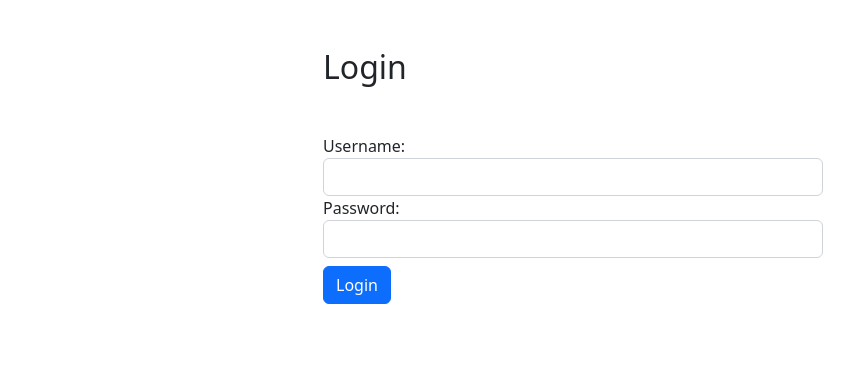
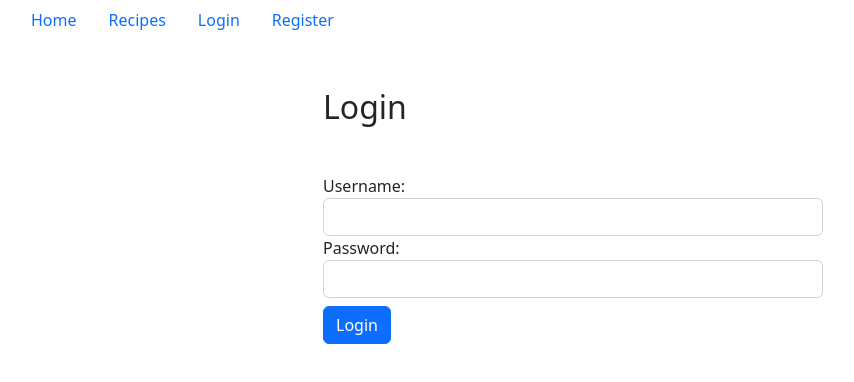
Before and after one commit to KirilKaloyanov/cookbook, a React (Create React App) app: page /login in a window 1280 px wide. Shown: the top 382 px of the page, without its empty margins (67-921 px from the left). Built offline with nearby package versions, Linux system fonts and the light colour scheme.

Commit message:
Implemented logout

```diff
--- a/package.json
+++ b/package.json
@@ -7,6 +7,7 @@
     "@testing-library/react": "^13.3.0",
     "@testing-library/user-event": "^13.5.0",
     "bootstrap": "^5.2.0",
+    "jwt-decode": "^3.1.2",
     "react": "^18.2.0",
     "react-dom": "^18.2.0",
     "react-router-dom": "^6.3.0",
--- a/src/App.js
+++ b/src/App.js
@@ -1,18 +1,37 @@
+import { useState, useEffect } from 'react';
 import { Routes, Route } from 'react-router-dom';
+import jwtDecode from 'jwt-decode';
+import { Home } from './components/public/common/home';
+import { Navbar } from './components/public/common/navbar';
 import { Register } from './components/public/users/register';
 import { Login } from './components/public/users/login';
+import { Logout } from './components/public/users/logout';
 import { Recipes } from './components/public/recipes/recipes';
 import { Recipe } from './components/public/recipes/recipe';
 //import './App.css';
 
 function App() {
 
+  const [user, setUser] = useState(null);
+  console.log(user);
+
+  useEffect(() => {
+    try {
+      const jwt = localStorage.getItem('token');
+      const user = jwtDecode(jwt);
+      setUser(user);
+    } catch (ex) {}
+  }, [])
+
   return (
     <>
       <main className='container'>
+        <Navbar user={user}/>
         <Routes>
+          <Route path='/' element={<Home />} />
           <Route path='/register' element={<Register />} />
           <Route path='/login' element={<Login />} />
+          <Route path='/logout' element={<Logout />} />
           <Route path='/recipes' element={<Recipes />} />
           <Route path='/recipes/:recipeId' element={<Recipe />} />
         </Routes>
--- /dev/null
+++ b/src/components/public/common/home.js
@@ -0,0 +1,5 @@
+export function Home() {
+    return (
+        <h1>Taste it!</h1>
+    );
+}
--- /dev/null
+++ b/src/components/public/common/navbar.js
@@ -0,0 +1,37 @@
+import { Link } from "react-router-dom";
+
+export function Navbar({ user }) {
+    return (
+        <nav>
+            <ul className="nav nav-pills">
+                <li className="nav-item">
+                    <Link className="nav-link" to='/'>Home</Link>
+                </li>
+                <li className="nav-item">
+                    <Link className="nav-link" to='/recipes'>Recipes</Link>
+                </li>
+                {!user &&
+                    <>
+                        <li className="nav-item">
+                            <Link className="nav-link" to='/login'>Login</Link>
+                        </li>
+                        <li className="nav-item">
+                            <Link className="nav-link" to='/register'>Register</Link>
+                        </li>
+                    </>
+                }
+                {user &&
+                    <>
+                        <li className="nav-item">
+                            <Link className="nav-link" to='/recipes'>{user.username}</Link>
+                        </li>
+                        <li className="nav-item">
+                            <Link className="nav-link" to='/logout'>Logout</Link>
+                        </li>
+                    </>
+
+                }
+            </ul>
+        </nav>
+    );
+}
--- a/src/components/public/users/login.js
+++ b/src/components/public/users/login.js
@@ -1,5 +1,5 @@
 import { useState } from "react";
-import { useNavigate } from "react-router-dom";
+//import { useNavigate } from "react-router-dom";
 import { loginUser } from "../../../services/userService";
 import { Input } from "./input";
 import styles from './user.module.css';
@@ -20,14 +20,15 @@ export function Login() {
         }))
     }
 
-    const navigate = useNavigate();
+    //const navigate = useNavigate();
     async function handleSubmit(e) {
         e.preventDefault();
 
         const result = await loginUser(user);
         if (result.message) setError(result.message);
         else {
-            navigate('/recipes', { replace: true })
+            //navigate('/recipes', { replace: true });
+            window.location = '/';
             localStorage.setItem('token', result.token);
         }
     }
--- /dev/null
+++ b/src/components/public/users/logout.js
@@ -0,0 +1,4 @@
+export function Logout() {
+    localStorage.removeItem('token');
+    window.location = '/';
+}
```
Also changed, not shown: 1 other file (tests, documents, lock files or other folders).
